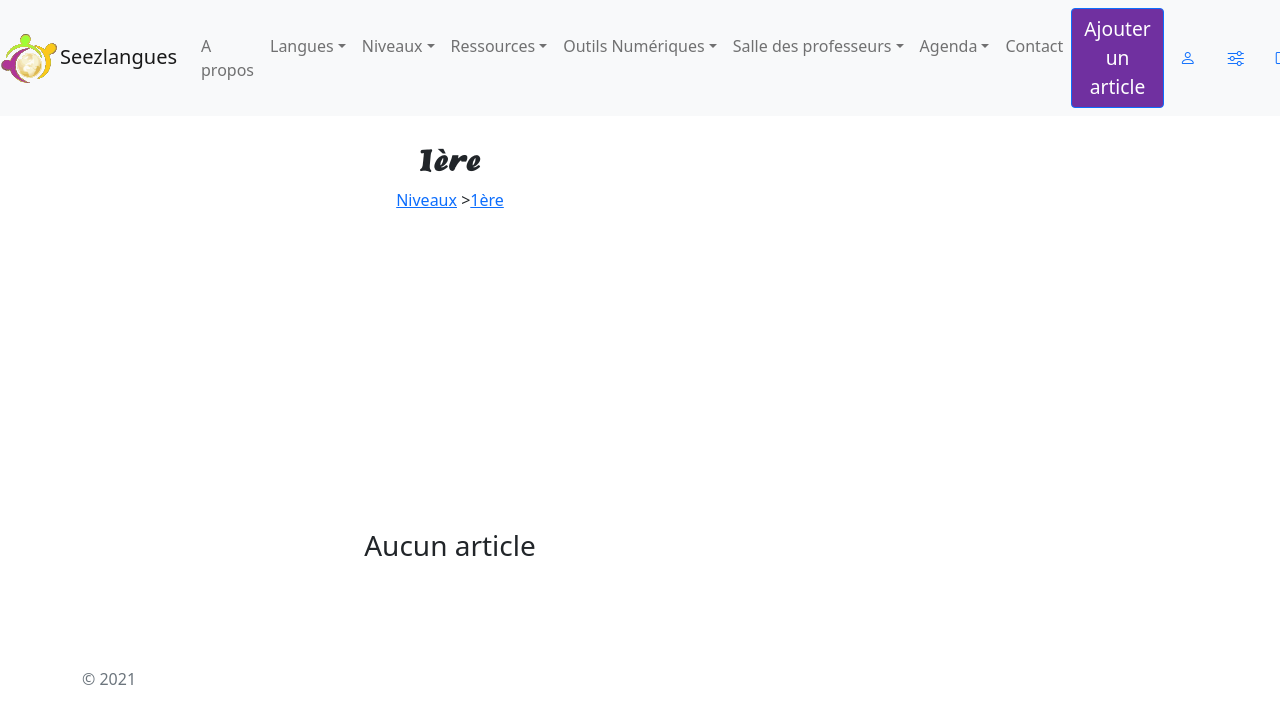
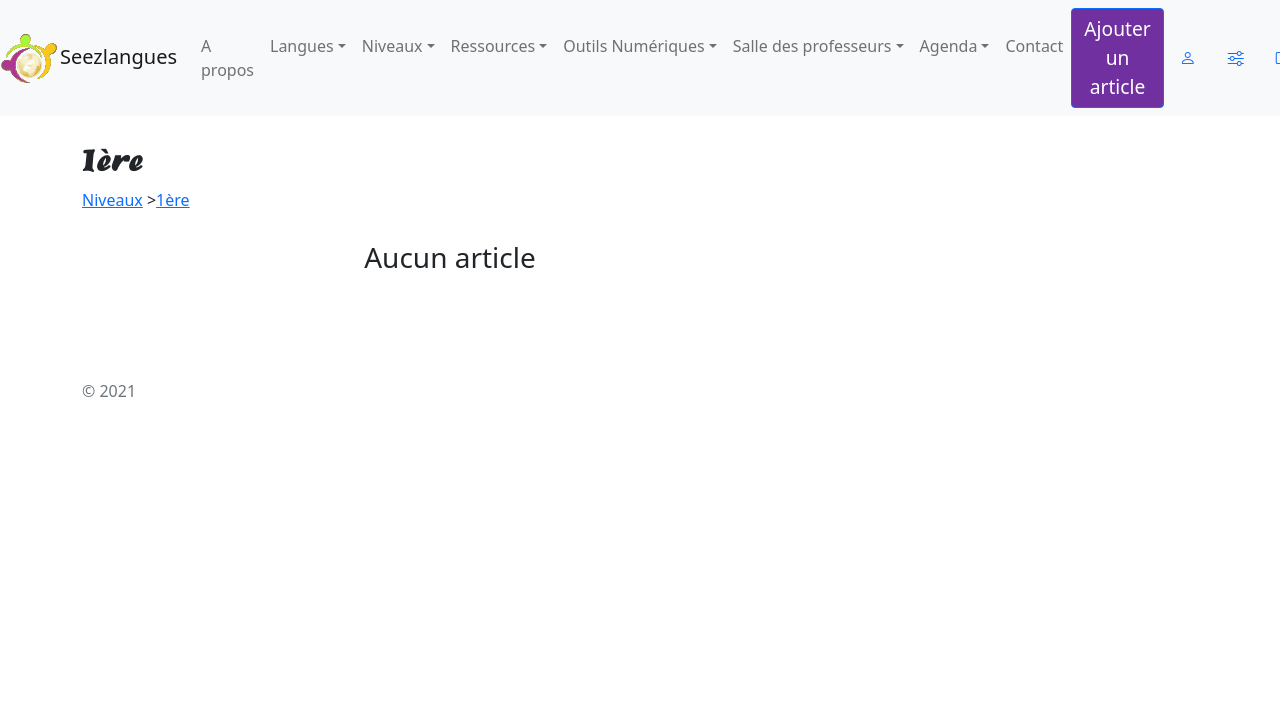
Before and after one commit to Julien-V/P13, a Django app: a page that uses app_blog/templates/list_by_category.html in a window 1280 px wide. Shown: the top 724 px of the page. Run offline with Django 3.2, Linux system fonts and the light colour scheme; the visitor is signed in with stand-in values (Sample User, id 1); data comes from the database, SQL or seed files in the repository; data that the repository does not hold is empty; some libraries are stand-ins or nearby versions.

Commit message:
removing class h-50 and text-center from #cathead in list_by_category.html

```diff
--- a/app_blog/templates/list_by_category.html
+++ b/app_blog/templates/list_by_category.html
@@ -3,10 +3,10 @@
 <link rel="stylesheet" type="text/css" href="https://cdn.datatables.net/1.10.23/css/dataTables.bootstrap5.min.css"/>
 {% endblock %}
 {% block page_content %}
-<header class="cathead h-50" id="cathead">
+<header class="cathead" id="cathead">
 	<div class="container">
 		<div class="row">
-			<div class="col-8 text-center">
+			<div class="col-8">
 				<h2>{{ category.name }}</h2>
 				{% if category.description %}
 				<h4>Description</h4>
```
